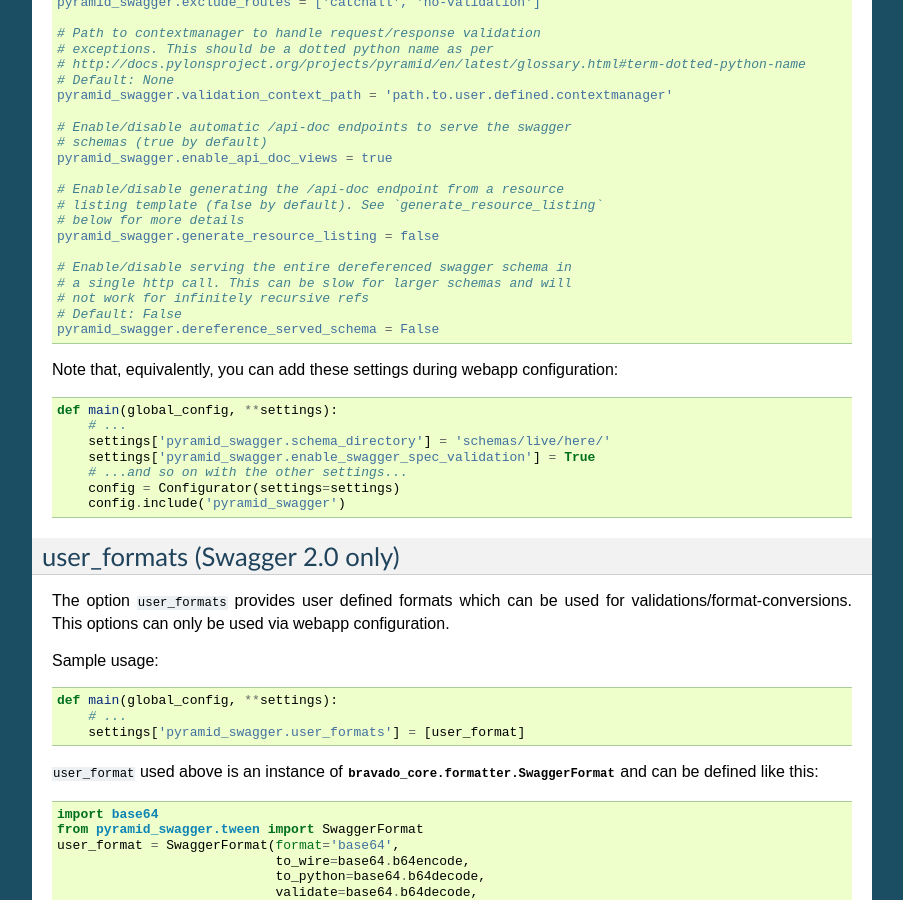
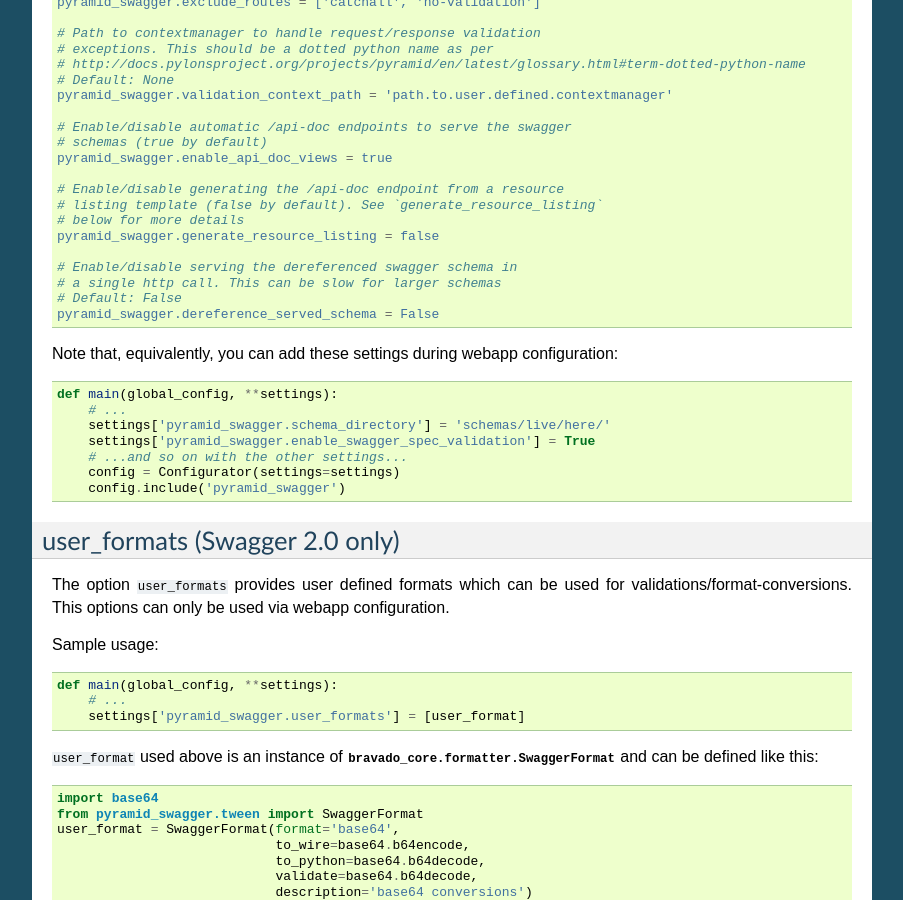
Before and after one commit to Yelp/pyramid_swagger, a Sphinx documentation site: the page built from docs/configuration.rst, in a window 1280 px wide and 900 px high, scrolled down 894 px. Shown: the whole window, without its empty margins (198-1101 px from the left). Built offline with Sphinx 7.4.7, drawn with Linux system fonts in a browser that asks for light colours.

Commit message:
Code Restyling Documentation Update

```diff
--- a/docs/configuration.rst
+++ b/docs/configuration.rst
@@ -71,9 +71,8 @@
         # below for more details
         pyramid_swagger.generate_resource_listing = false
 
-        # Enable/disable serving the entire dereferenced swagger schema in
-        # a single http call. This can be slow for larger schemas and will
-        # not work for infinitely recursive refs
+        # Enable/disable serving the dereferenced swagger schema in
+        # a single http call. This can be slow for larger schemas
         # Default: False
         pyramid_swagger.dereference_served_schema = False
 
```
Also changed, not shown: 2 other files.
